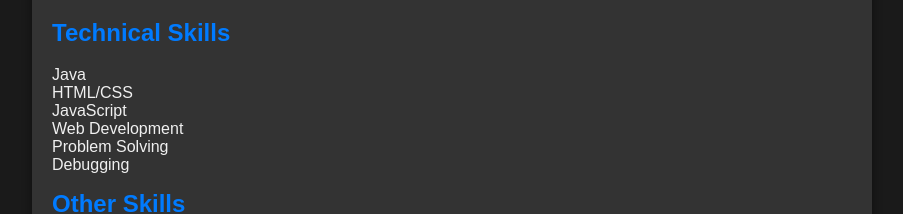
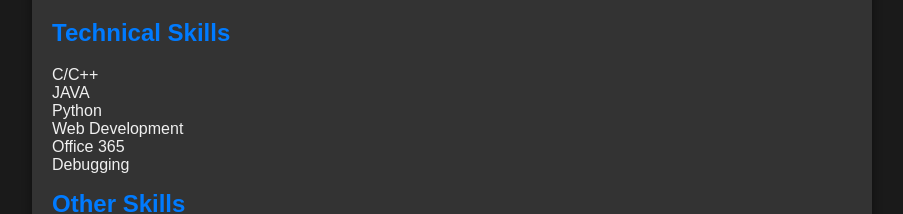
Before and after one commit to Ali-Hassan-870/My-CV, a plain HTML site: page index.html in a window 1280 px wide. Shown: the part 1126-1340 px from the top of the page, without its empty margins (188-1091 px from the left). Drawn offline with Linux system fonts and the light colour scheme.

Commit message:
Update index.html

```diff
--- a/index.html
+++ b/index.html
@@ -131,11 +131,11 @@
     <div class="skills">
       <h2>Technical Skills</h2>
       <ul>
-        <li>Java</li>
-        <li>HTML/CSS</li>
-        <li>JavaScript</li>
+        <li>C/C++</li>
+        <li>JAVA</li>
+        <li>Python</li>
         <li>Web Development</li>
-        <li>Problem Solving</li>
+        <li>Office 365</li>
         <li>Debugging</li>
       </ul>
       <h2>Other Skills</h2>
```
